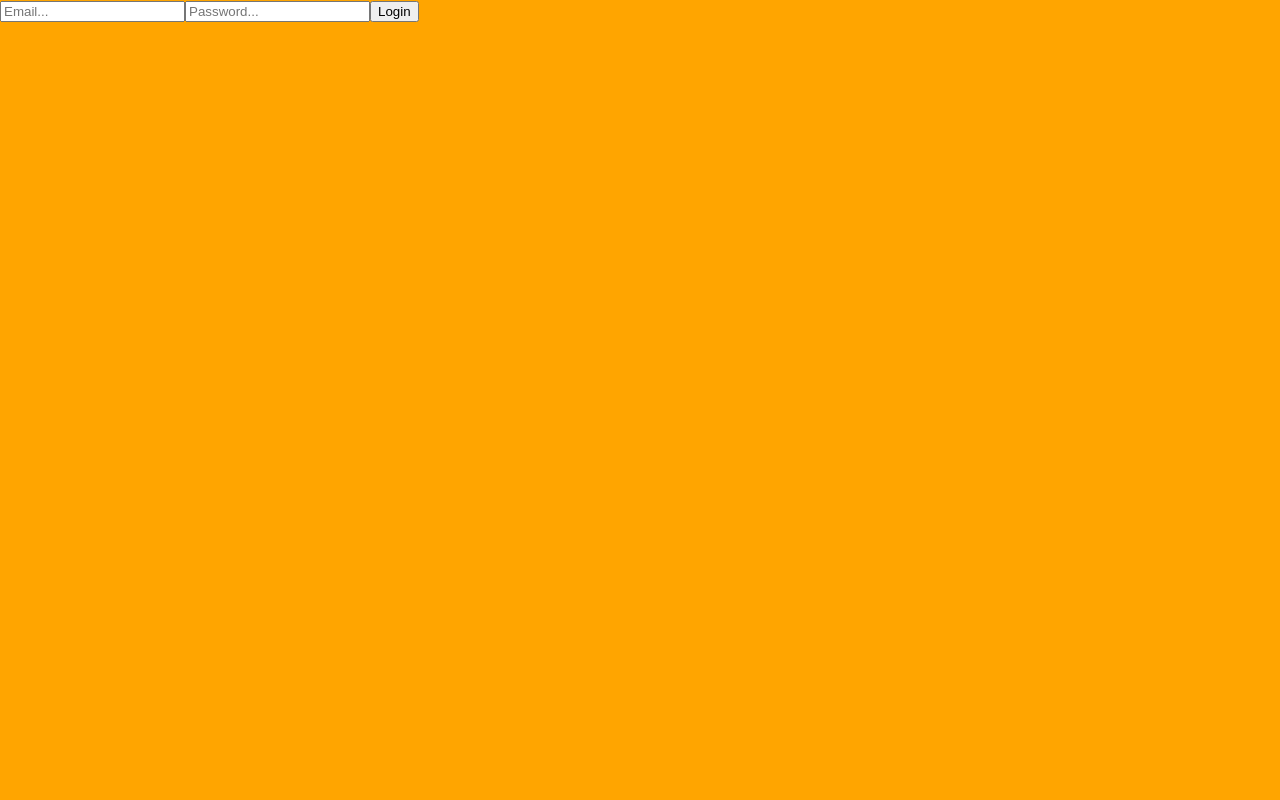
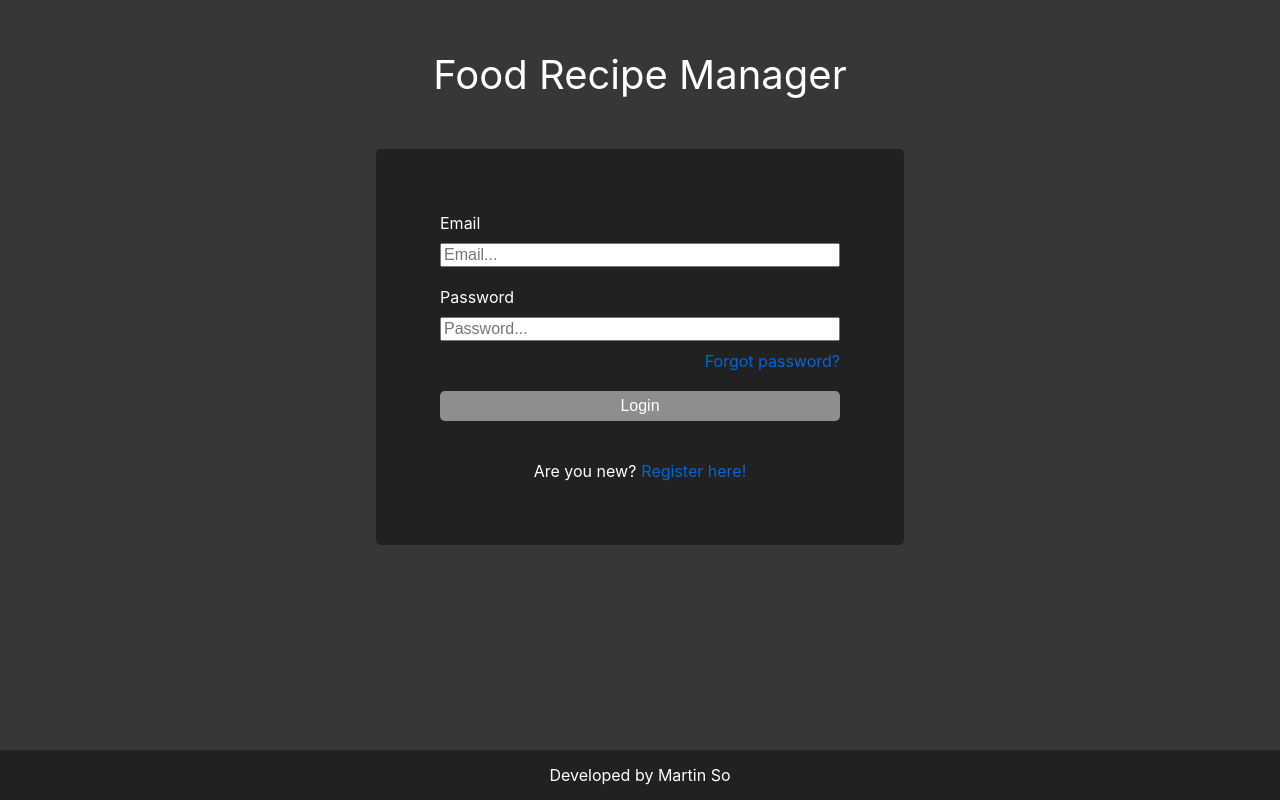
Before and after one commit to RisKakaN/FoodRecipeManagerWebApplication, a React (Create React App) app in the folder food-recipe-manager/: page / in a window 1280 px wide. Built offline with nearby package versions, Linux system fonts and the light colour scheme; no server answers.

Commit message:
Improve UI of login page

```diff
--- a/food-recipe-manager/src/App.jsx
+++ b/food-recipe-manager/src/App.jsx
@@ -2,6 +2,8 @@ import React from 'react';
 import { Route, Switch, Redirect, BrowserRouter } from "react-router-dom";
 import { auth } from './Firebase.js';
 import LoginPage from './LoginPage.jsx'
+import RegistrationPage from './RegistrationPage.jsx'
+import ResetPasswordPage from './ResetPasswordPage.jsx'
 import NavigationBar from './NavigationBar.jsx'
 import RecipesPage from './RecipesPage.jsx'
 import RecipeDetailsPage from './RecipeDetailsPage.jsx'
@@ -40,6 +42,9 @@ export default class App extends React.Component {
         <BrowserRouter>
           <Switch>
             <Route exact path="/" render={(props) => <LoginPage user={this.state.user} {...props} />} />
+            <Route exact path="/registration" render={(props) => <RegistrationPage user={this.state.user} {...props} />} />
+            <Route exact path="/resetPassword" render={(props) => <ResetPasswordPage user={this.state.user} {...props} />} />
+
             {/* Add other non-user authenticated page routes here. */}
 
             <RequireAuth path="/recipes" user={this.state.user}>
--- a/food-recipe-manager/src/LoginPage.css
+++ b/food-recipe-manager/src/LoginPage.css
@@ -1,5 +1,123 @@
 .loginPage {
     width: 100%;
-    height: 100vh;
-    background-color: orange;
+    height: 100%;
+    overflow-y: auto;
+    display: flex;
+    flex-direction: column;
+    align-items: center;
+    color: white;
+    background-color: #373737;
 }
+
+.loginPageTitle {
+    width: 90%;
+    height: fit-content;
+    margin-top: 50px;
+    text-align: center;
+    font-size: 40px;
+    color: white;
+}
+
+.loginPageBox {
+    width: 80%;
+    max-width: 400px;
+    display: flex;
+    flex-direction: column;
+    justify-content: center;
+    margin-top: 50px;
+    margin-bottom: 50px;
+    padding: 5%;
+    background-color: #212121;
+    border-radius: 5px;
+    font-size: 16px;
+}
+
+.loginPageForm {
+    width: 100%;
+    height: fit-content;
+    display: flex;
+    flex-direction: column;
+    margin-bottom: 40px;
+    background-color: #212121;
+}
+
+.loginPageEmailLabel {
+    margin-bottom: 10px;
+}
+
+.loginPageEmailInput {
+    margin-bottom: 20px;
+    font-size: 16px;
+}
+
+.loginPagePasswordInput {
+    margin-bottom: 10px;
+    font-size: 16px;
+}
+
+.loginPagePasswordLabel {
+    margin-bottom: 10px;
+}
+
+.loginPageForgotPassword {
+    width: fit-content;
+    margin-bottom: 20px;
+    align-self: flex-end;
+    align-content: flex-end;
+    align-content: flex-end;
+    cursor: pointer;
+    color: #0366d6;
+}
+
+.loginPageLoginButton {
+    width: 100%;
+    height: 30px;
+    display: flex;
+    align-items: center;
+    justify-content: center;
+    border-radius: 5px;
+    border-style: none;
+    cursor: pointer;
+    color: white;
+    background-color: #8e8e8e;
+    font-size: 16px;
+}
+
+.loginPageErrorMessage {
+    display: flex;
+    justify-content: center;
+    margin-top: 10px;
+    color: red;
+}
+
+.loginPageLoginLoader {
+    width: 100%;
+    height: 30px;
+    display: flex;
+    align-items: center;
+    justify-content: center;
+}
+
+.loginPageRegister {
+    display: flex;
+    flex-direction: row;
+    justify-content: center;
+}
+
+.loginPageRegisterButton {
+    margin-left: 5px;
+    cursor: pointer;
+    color: #0366d6;
+}
+
+.loginPageFooter {
+    width: 100%;
+    height: 50px;
+    min-height: 50px;
+    margin-top: auto;
+    display: flex;
+    align-items: center;
+    justify-content: center;
+    background-color: #212121;
+    color: white;
+}
--- a/food-recipe-manager/src/LoginPage.jsx
+++ b/food-recipe-manager/src/LoginPage.jsx
@@ -1,17 +1,17 @@
 import React from 'react';
 import { auth } from './Firebase.js';
-import { Redirect } from "react-router-dom";
+import { Redirect, withRouter } from "react-router-dom";
 import PulseLoader from "react-spinners/PulseLoader";
 import './LoginPage.css';
 
-export default class LoginPage extends React.Component {
+class LoginPage extends React.Component {
 
     constructor(props) {
         super(props);
 
         this.state = {
-            email: '',
-            password: '',
+            email: "",
+            password: "",
             loginLoading: false,
             loginFailMessage: null
         };
@@ -19,7 +19,9 @@ export default class LoginPage extends React.Component {
         this.isComponentMounted = false;
 
         this.handleLoginInputChange = this.handleLoginInputChange.bind(this);
-        this.login = this.login.bind(this);
+        this.handleLoginClick = this.handleLoginClick.bind(this);
+        this.handleRegistrationClick = this.handleRegistrationClick.bind(this);
+        this.handleForgotPasswordClick = this.handleForgotPasswordClick.bind(this);
     }
 
     componentDidMount() {
@@ -37,10 +39,10 @@ export default class LoginPage extends React.Component {
         });
     }
 
-    login(e) {
+    handleLoginClick(e) {
         e.preventDefault();
         // Start loading animation. Add small delay in case connection is too fast, which prevents a flickering experience.
-        this.setState({ loginLoading: true });
+        this.setState({ loginLoading: true, loginFailMessage: null });
         this.timeOutId = setTimeout(() => {
             auth.signInWithEmailAndPassword(
                 this.state.email, this.state.password
@@ -56,27 +58,57 @@ export default class LoginPage extends React.Component {
         }, 100);
     }
 
+    handleForgotPasswordClick(e) {
+        e.preventDefault();
+        this.props.history.push("/resetPassword");
+    }
+
+    handleRegistrationClick() {
+        this.props.history.push("/registration");
+    }
+
     render() {
         if (this.props.user) {
             return <Redirect to={'/recipes'} />;
         } else {
             return (
                 <div className="loginPage">
-                    <form onSubmit={this.login}>
-                        <input type="email" name="email" placeholder="Email..." autoComplete="on" onChange={this.handleLoginInputChange} value={this.state.email} />
-                        <input type="password" name="password" placeholder="Password..." autoComplete="on" onChange={this.handleLoginInputChange} value={this.state.password} />
-                        <button>Login</button>
-                    </form>
-                    {this.state.loginLoading && <div className="loginPageLoginLoader">
-                        <PulseLoader
-                            size={10}
-                            color={"#123abc"}
-                            loading={this.state.loginLoading}
-                        />
-                    </div>}
-                    {this.state.loginFailMessage && this.state.loginFailMessage}
+                    <div className="loginPageTitle">Food Recipe Manager</div>
+                    <div className="loginPageBox">
+                        <form className="loginPageForm" onSubmit={this.handleLoginClick}>
+                            <div className="loginPageEmailLabel">Email</div>
+                            <input className="loginPageEmailInput" type="email" name="email" placeholder="Email..." autoComplete="on" onChange={this.handleLoginInputChange} value={this.state.email} required />
+                            <div className="loginPagePasswordLabel">Password</div>
+                            <input className="loginPagePasswordInput" type="password" name="password" placeholder="Password..." autoComplete="on" onChange={this.handleLoginInputChange} value={this.state.password} required />
+                            <div className="loginPageForgotPassword" onClick={this.handleForgotPasswordClick}>Forgot password?</div>
+                            {!this.state.loginLoading ?
+                                <button className="loginPageLoginButton">Login</button>
+                                :
+                                <div className="loginPageLoginLoader">
+                                    <PulseLoader
+                                        color={"#123abc"}
+                                        loading={this.state.loginLoading}
+                                    />
+                                </div>}
+                            {this.state.loginFailMessage &&
+                                <div className="loginPageErrorMessage">
+                                    {this.state.loginFailMessage}
+                                </div>
+                            }
+                        </form>
+                        <div className="loginPageRegister">
+                            Are you new?
+                            <div className="loginPageRegisterButton" onClick={this.handleRegistrationClick}>
+                                Register here!
+                            </div>
+                        </div>
+                    </div>
+                    <div className="loginPageFooter">Developed by Martin So</div>
                 </div>
             );
         }
     }
 }
+
+// Use withRouter in order to access history. This will enable this.props.history.push().
+export default withRouter(LoginPage);
--- /dev/null
+++ b/food-recipe-manager/src/RegistrationPage.css
@@ -0,0 +1,3 @@
+.registrationPage {
+    background-color: #373737;
+}
--- /dev/null
+++ b/food-recipe-manager/src/RegistrationPage.jsx
@@ -0,0 +1,21 @@
+import React from 'react';
+import { withRouter } from 'react-router-dom';
+import './RegistrationPage.css';
+
+class RegistrationPage extends React.Component {
+
+    constructor(props) {
+        super(props);
+    }
+
+    render() {
+        return (
+            <div className="registrationPage">
+                TBD
+            </div>
+        );
+    }
+}
+
+// Use withRouter in order to access history. This will enable this.props.history.push().
+export default withRouter(RegistrationPage);
--- /dev/null
+++ b/food-recipe-manager/src/ResetPasswordPage.css
@@ -0,0 +1,3 @@
+.resetPasswordPage {
+    background-color: #373737;
+}
--- /dev/null
+++ b/food-recipe-manager/src/ResetPasswordPage.jsx
@@ -0,0 +1,21 @@
+import React from 'react';
+import { withRouter } from 'react-router-dom';
+import './ResetPasswordPage.css';
+
+class ResetPasswordPage extends React.Component {
+
+    constructor(props) {
+        super(props);
+    }
+
+    render() {
+        return (
+            <div className="resetPasswordPage">
+                TBD
+            </div>
+        );
+    }
+}
+
+// Use withRouter in order to access history. This will enable this.props.history.push().
+export default withRouter(ResetPasswordPage);
```
Also changed, not shown: 1 other file (tests, documents, lock files or other folders).
